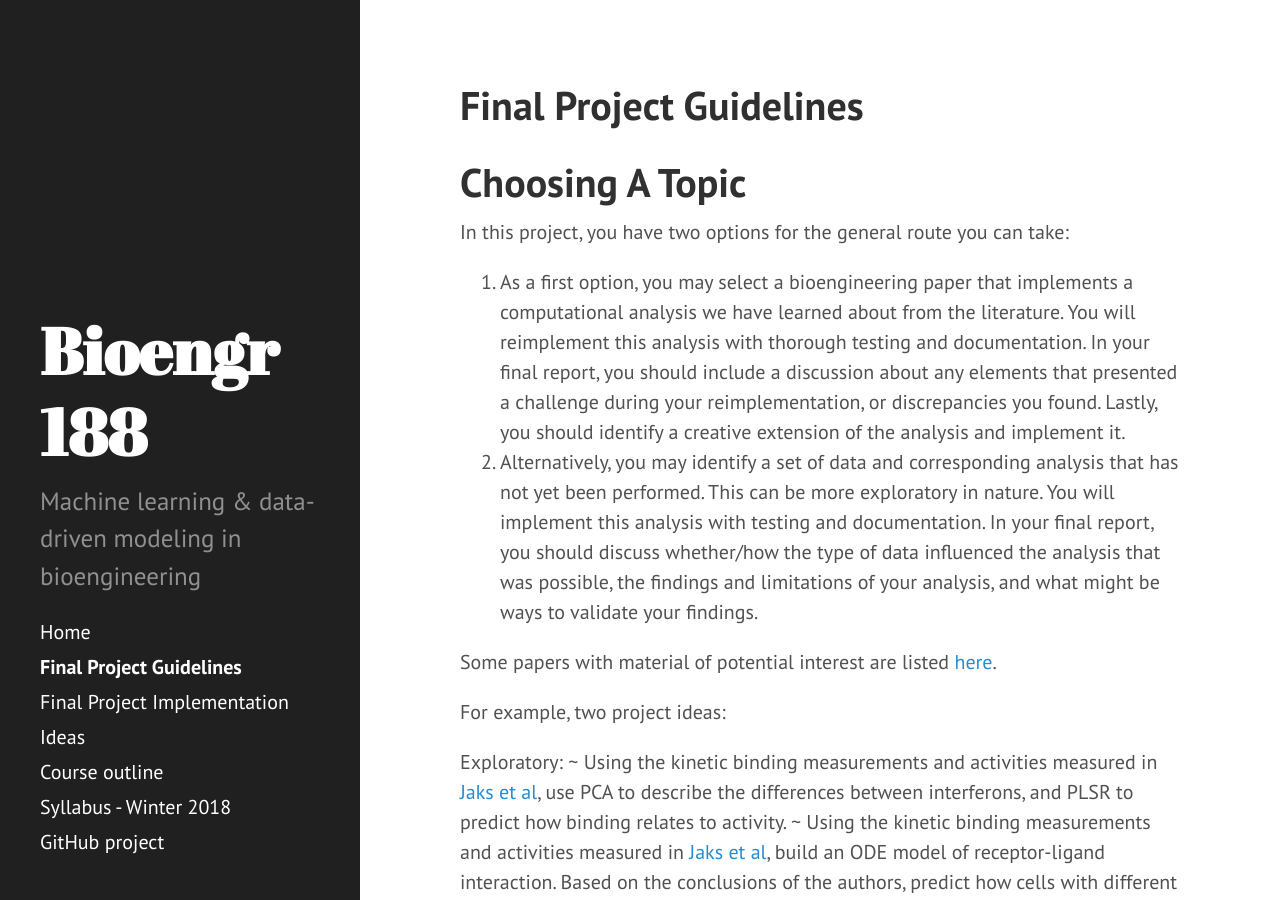
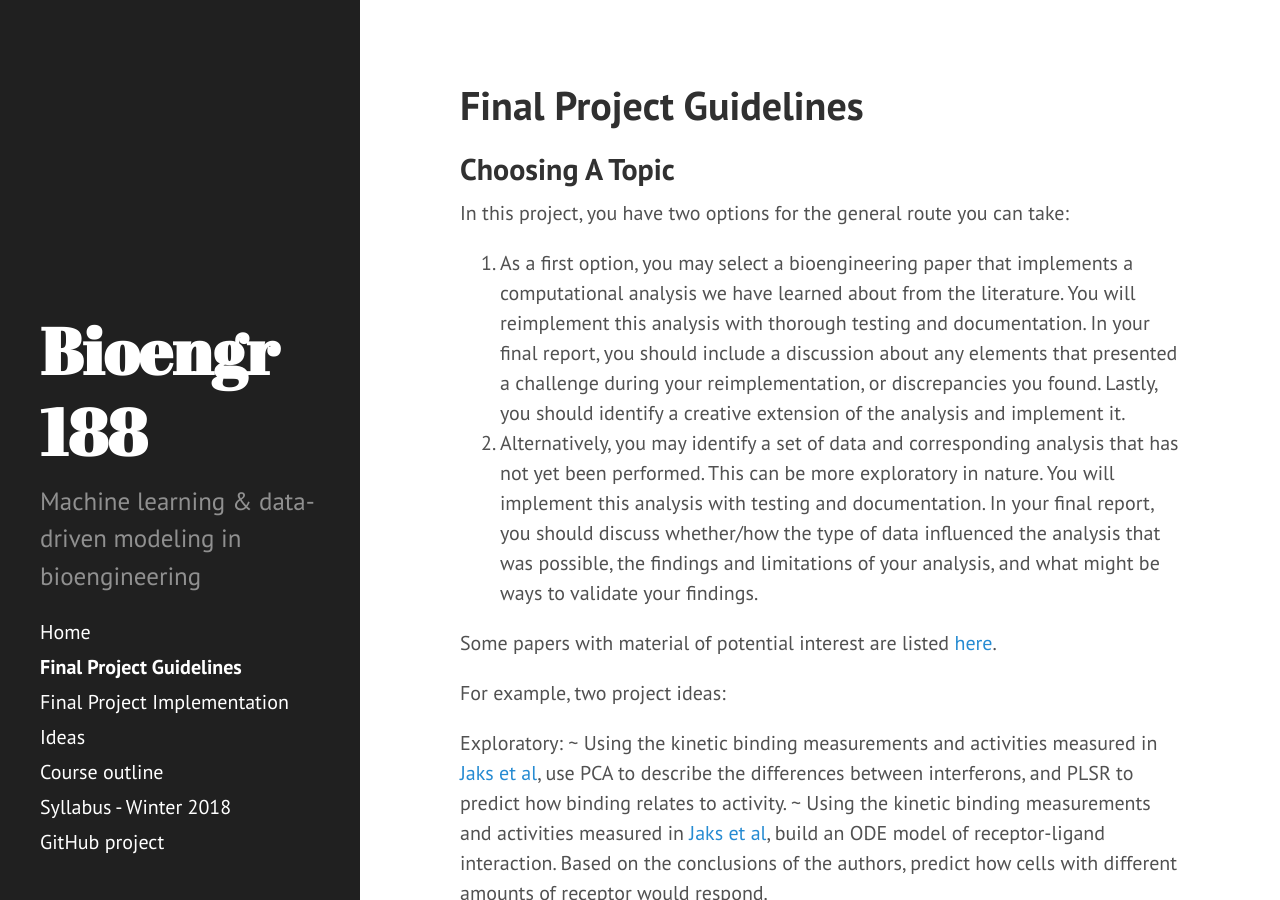
Before and after one commit to adprl14/bioe-ml-winter2018, a Jekyll site: the page built from final-project.md, in a window 1280 px wide and 900 px high. Built offline with Jekyll 4.4.1, drawn with Linux system fonts in a browser that asks for light colours.

Commit message:
Change to secondary headers.

```diff
--- a/final-project.md
+++ b/final-project.md
@@ -3,7 +3,7 @@
 layout: page
 ---
 
-# Choosing A Topic
+## Choosing A Topic
 
 In this project, you have two options for the general route you can take:
 
@@ -24,7 +24,7 @@
 
 There are no restrictions on the programming language or packages you use. While this is expected to be an individual project, we will consider two person teams XXX.
 
-# Proposal
+## Proposal
 
 The proposal should be less than two pages and describe the following items:
 
@@ -36,7 +36,7 @@
 
 **We are available to discuss your ideas whenever you are ready, and you should discuss your idea with us prior to submitting your proposal.** By the time you submit your proposal you should ensure that you have access to the requisite data. We are happy to help you with this.
 
-# Final Report
+## Final Report
 
 
 
@@ -65,7 +65,7 @@
 
 Accompanying your final report should be a git repository of your analysis.
 
-# Final Presentation
+## Final Presentation
 
 Each presentation will have 8 minutes:
 - 6 minutes for a presentation
@@ -73,7 +73,7 @@
 
 Each team should prepare no more than 7 slides, including the title slide, and cover the sections listed in the final report.
 
-# Grading
+## Grading
 
 Your project will be evaluated
 
```
